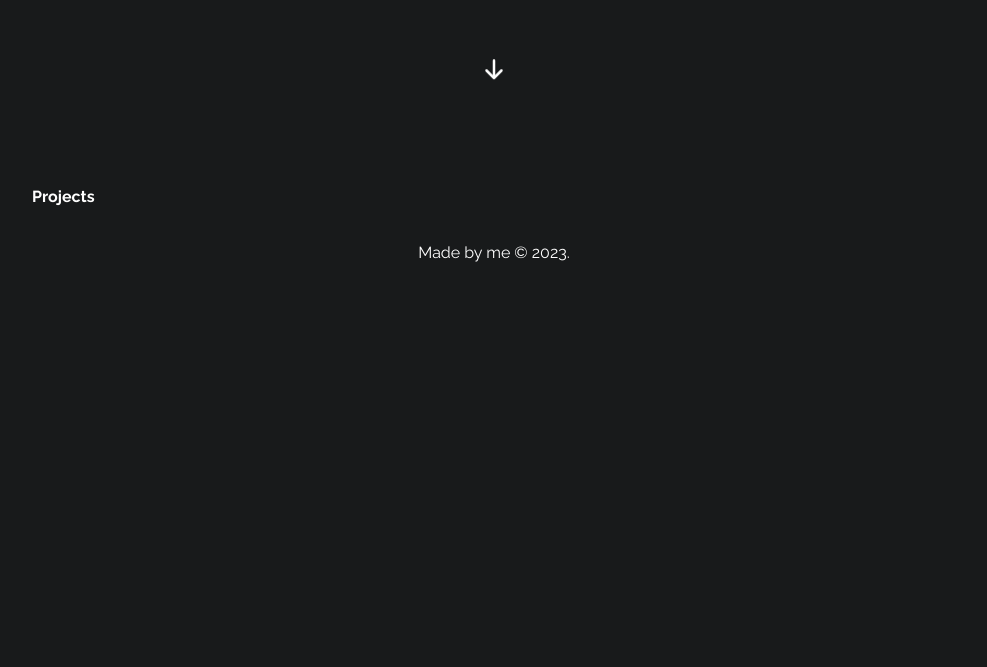
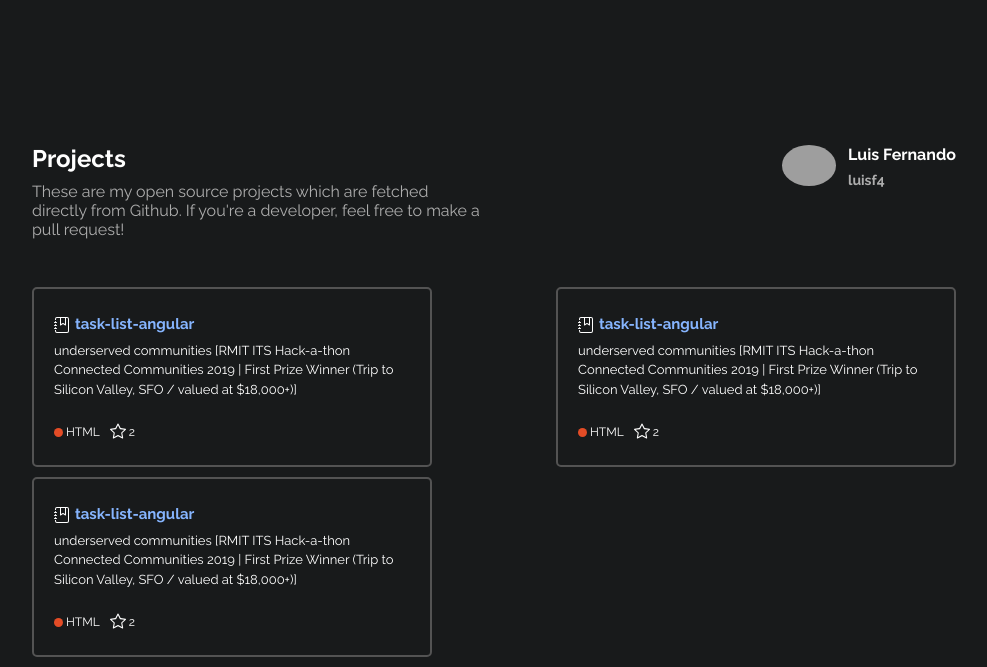
Before and after one commit to luisf4/portfolio, an Angular app: page / in a window 1280 px wide. Shown: the part 707-1374 px from the top of the page, without its empty margins (146-1133 px from the left). Before the commit the page ends 1004 px from the top, so only its background shows below. Built offline with nearby package versions, Linux system fonts and the light colour scheme; grey boxes are pictures that could not be loaded.

Commit message:
feat: added a projects section

```diff
--- a/src/app/components/content/projects/projects.component.css
+++ b/src/app/components/content/projects/projects.component.css
@@ -1,8 +1,113 @@
 .projects {
     display: flex;
+    flex-direction: column;
     padding-top: 100px;
+}
+.projects-title h2{
+    font-size: 24px;
+    font-weight: bold;
+}
+.projects-title h3{
+    font-size: 16px;
+    color: #adadad;
+    font-weight: bold;
 }
 .projects p{
     font-weight: bold;
     font-size: 40;
 }
+.project-itens {
+    display: flex;
+    flex-direction: row;
+    justify-content: space-between;
+    flex-wrap: wrap;
+}
+
+.project-item {
+    display: flex;
+    flex-direction: column;
+    width: 23vw;
+    height: 180px;
+    min-width: 400px;
+    border: 2px solid rgb(83, 83, 83);
+    border-radius: 5px;
+    padding: 20px;
+    justify-content: space-around;
+    margin-bottom: 10px;
+}
+
+.title {
+    display: flex;
+    align-items: center;
+}
+.title p{
+    font-size: medium;
+    color: #86b5ff;
+    padding-left: 5px;
+    margin: 0;
+    font-size: 15px;
+}
+
+.description p {
+    font-size: medium;
+    font-weight: normal;
+    font-size: 13px;
+}
+
+
+/* Project title */
+.rounded-icon {
+    border-radius: 50%;
+    width: 54px;
+}
+.projects-title-text h3{
+    font-weight: normal;
+}
+.projects-title-text {
+    width: 60%;
+}
+.project-title-perfil-text h2 {
+    font-size: 16px;
+}
+.project-title-perfil-text h3 {
+    font-size: 14px;
+}
+.projects-title {
+    display: grid;
+    grid-template-columns: 1fr auto;
+    padding-bottom: 40px;
+}
+.project-title-perfil {
+    display: flex;
+}
+.project-title-perfil-icon {
+    margin-right: 12px;
+}
+.description {
+    padding-top: 5px;
+}
+.ballHTML {
+    width: 9px;
+    height: 9px;
+    border-radius: 50%;
+    background-color: #E34C26; /* Adjust the background color as desired */
+  }
+.language {
+    display: flex;
+    align-items: center;
+}
+.icons p {
+    font-size: 12px;
+    margin: 0;
+    padding-left: 3px;
+    font-weight: normal;
+}
+.icons {
+    display: flex;
+    /* justify-content: space-between; */
+}
+.stars {
+    padding-left: 10px;
+    display: flex;
+    /* align-items: center; */
+}
--- a/src/app/components/content/projects/projects.component.html
+++ b/src/app/components/content/projects/projects.component.html
@@ -1,3 +1,106 @@
 <div class="projects" id="projects">
-    <p>Projects</p>
+    <div class="projects-title">
+        <div class="projects-title-text">
+            <h2>Projects</h2>
+            <h3>These are my open source projects which are fetched directly from Github. If you're a developer, feel free to make a pull request!</h3>
+        </div>
+        <div class="project-title-perfil">
+            <div class="project-title-perfil-icon">
+                <img src="https://avatars.githubusercontent.com/u/97737113?v=4" alt="image of me !" class="rounded-icon">
+            </div>
+            <div class="project-title-perfil-text">
+                <h2>Luis Fernando</h2>
+                <h3>luisf4</h3>
+            </div>
+        </div>
+    </div>
+    <div class="project-itens">
+        <div class="project-item">
+            <div class="project-item-top">
+                <div class="title">
+                    <svg xmlns="http://www.w3.org/2000/svg" width="16" height="16" fill="currentColor" class="bi bi-journal-bookmark" viewBox="0 0 16 16">
+                        <path fill-rule="evenodd" d="M6 8V1h1v6.117L8.743 6.07a.5.5 0 0 1 .514 0L11 7.117V1h1v7a.5.5 0 0 1-.757.429L9 7.083 6.757 8.43A.5.5 0 0 1 6 8z"/>
+                        <path d="M3 0h10a2 2 0 0 1 2 2v12a2 2 0 0 1-2 2H3a2 2 0 0 1-2-2v-1h1v1a1 1 0 0 0 1 1h10a1 1 0 0 0 1-1V2a1 1 0 0 0-1-1H3a1 1 0 0 0-1 1v1H1V2a2 2 0 0 1 2-2z"/>
+                        <path d="M1 5v-.5a.5.5 0 0 1 1 0V5h.5a.5.5 0 0 1 0 1h-2a.5.5 0 0 1 0-1H1zm0 3v-.5a.5.5 0 0 1 1 0V8h.5a.5.5 0 0 1 0 1h-2a.5.5 0 0 1 0-1H1zm0 3v-.5a.5.5 0 0 1 1 0v.5h.5a.5.5 0 0 1 0 1h-2a.5.5 0 0 1 0-1H1z"/>
+                      </svg>
+                    <p>task-list-angular</p>
+                </div>
+                <div class="description">
+                    <p>underserved communities [RMIT ITS Hack-a-thon Connected Communities 2019 | First Prize Winner (Trip to Silicon Valley, SFO / valued at $18,000+)]</p>
+                </div>
+            </div>
+            <div class="icons icons-item">
+                <div class="language">
+                    <div class="ballHTML"></div>
+                    <p>HTML</p>
+                </div>
+                <div class="stars  icons-item">
+                    <svg xmlns="http://www.w3.org/2000/svg" width="16" height="16" fill="currentColor" class="bi bi-star" viewBox="0 0 16 16">
+                        <path d="M2.866 14.85c-.078.444.36.791.746.593l4.39-2.256 4.389 2.256c.386.198.824-.149.746-.592l-.83-4.73 3.522-3.356c.33-.314.16-.888-.282-.95l-4.898-.696L8.465.792a.513.513 0 0 0-.927 0L5.354 5.12l-4.898.696c-.441.062-.612.636-.283.95l3.523 3.356-.83 4.73zm4.905-2.767-3.686 1.894.694-3.957a.565.565 0 0 0-.163-.505L1.71 6.745l4.052-.576a.525.525 0 0 0 .393-.288L8 2.223l1.847 3.658a.525.525 0 0 0 .393.288l4.052.575-2.906 2.77a.565.565 0 0 0-.163.506l.694 3.957-3.686-1.894a.503.503 0 0 0-.461 0z"/>
+                    </svg>
+                    <p>2</p>
+                </div>
+            </div>
+        </div>
+
+
+        <div class="project-item">
+            <div class="project-item-top">
+                <div class="title">
+                    <svg xmlns="http://www.w3.org/2000/svg" width="16" height="16" fill="currentColor" class="bi bi-journal-bookmark" viewBox="0 0 16 16">
+                        <path fill-rule="evenodd" d="M6 8V1h1v6.117L8.743 6.07a.5.5 0 0 1 .514 0L11 7.117V1h1v7a.5.5 0 0 1-.757.429L9 7.083 6.757 8.43A.5.5 0 0 1 6 8z"/>
+                        <path d="M3 0h10a2 2 0 0 1 2 2v12a2 2 0 0 1-2 2H3a2 2 0 0 1-2-2v-1h1v1a1 1 0 0 0 1 1h10a1 1 0 0 0 1-1V2a1 1 0 0 0-1-1H3a1 1 0 0 0-1 1v1H1V2a2 2 0 0 1 2-2z"/>
+                        <path d="M1 5v-.5a.5.5 0 0 1 1 0V5h.5a.5.5 0 0 1 0 1h-2a.5.5 0 0 1 0-1H1zm0 3v-.5a.5.5 0 0 1 1 0V8h.5a.5.5 0 0 1 0 1h-2a.5.5 0 0 1 0-1H1zm0 3v-.5a.5.5 0 0 1 1 0v.5h.5a.5.5 0 0 1 0 1h-2a.5.5 0 0 1 0-1H1z"/>
+                      </svg>
+                    <p>task-list-angular</p>
+                </div>
+                <div class="description">
+                    <p>underserved communities [RMIT ITS Hack-a-thon Connected Communities 2019 | First Prize Winner (Trip to Silicon Valley, SFO / valued at $18,000+)]</p>
+                </div>
+            </div>
+            <div class="icons icons-item">
+                <div class="language">
+                    <div class="ballHTML"></div>
+                    <p>HTML</p>
+                </div>
+                <div class="stars  icons-item">
+                    <svg xmlns="http://www.w3.org/2000/svg" width="16" height="16" fill="currentColor" class="bi bi-star" viewBox="0 0 16 16">
+                        <path d="M2.866 14.85c-.078.444.36.791.746.593l4.39-2.256 4.389 2.256c.386.198.824-.149.746-.592l-.83-4.73 3.522-3.356c.33-.314.16-.888-.282-.95l-4.898-.696L8.465.792a.513.513 0 0 0-.927 0L5.354 5.12l-4.898.696c-.441.062-.612.636-.283.95l3.523 3.356-.83 4.73zm4.905-2.767-3.686 1.894.694-3.957a.565.565 0 0 0-.163-.505L1.71 6.745l4.052-.576a.525.525 0 0 0 .393-.288L8 2.223l1.847 3.658a.525.525 0 0 0 .393.288l4.052.575-2.906 2.77a.565.565 0 0 0-.163.506l.694 3.957-3.686-1.894a.503.503 0 0 0-.461 0z"/>
+                    </svg>
+                    <p>2</p>
+                </div>
+            </div>
+        </div>
+
+
+        <div class="project-item">
+            <div class="project-item-top">
+                <div class="title">
+                    <svg xmlns="http://www.w3.org/2000/svg" width="16" height="16" fill="currentColor" class="bi bi-journal-bookmark" viewBox="0 0 16 16">
+                        <path fill-rule="evenodd" d="M6 8V1h1v6.117L8.743 6.07a.5.5 0 0 1 .514 0L11 7.117V1h1v7a.5.5 0 0 1-.757.429L9 7.083 6.757 8.43A.5.5 0 0 1 6 8z"/>
+                        <path d="M3 0h10a2 2 0 0 1 2 2v12a2 2 0 0 1-2 2H3a2 2 0 0 1-2-2v-1h1v1a1 1 0 0 0 1 1h10a1 1 0 0 0 1-1V2a1 1 0 0 0-1-1H3a1 1 0 0 0-1 1v1H1V2a2 2 0 0 1 2-2z"/>
+                        <path d="M1 5v-.5a.5.5 0 0 1 1 0V5h.5a.5.5 0 0 1 0 1h-2a.5.5 0 0 1 0-1H1zm0 3v-.5a.5.5 0 0 1 1 0V8h.5a.5.5 0 0 1 0 1h-2a.5.5 0 0 1 0-1H1zm0 3v-.5a.5.5 0 0 1 1 0v.5h.5a.5.5 0 0 1 0 1h-2a.5.5 0 0 1 0-1H1z"/>
+                      </svg>
+                    <p>task-list-angular</p>
+                </div>
+                <div class="description">
+                    <p>underserved communities [RMIT ITS Hack-a-thon Connected Communities 2019 | First Prize Winner (Trip to Silicon Valley, SFO / valued at $18,000+)]</p>
+                </div>
+            </div>
+            <div class="icons icons-item">
+                <div class="language">
+                    <div class="ballHTML"></div>
+                    <p>HTML</p>
+                </div>
+                <div class="stars  icons-item">
+                    <svg xmlns="http://www.w3.org/2000/svg" width="16" height="16" fill="currentColor" class="bi bi-star" viewBox="0 0 16 16">
+                        <path d="M2.866 14.85c-.078.444.36.791.746.593l4.39-2.256 4.389 2.256c.386.198.824-.149.746-.592l-.83-4.73 3.522-3.356c.33-.314.16-.888-.282-.95l-4.898-.696L8.465.792a.513.513 0 0 0-.927 0L5.354 5.12l-4.898.696c-.441.062-.612.636-.283.95l3.523 3.356-.83 4.73zm4.905-2.767-3.686 1.894.694-3.957a.565.565 0 0 0-.163-.505L1.71 6.745l4.052-.576a.525.525 0 0 0 .393-.288L8 2.223l1.847 3.658a.525.525 0 0 0 .393.288l4.052.575-2.906 2.77a.565.565 0 0 0-.163.506l.694 3.957-3.686-1.894a.503.503 0 0 0-.461 0z"/>
+                    </svg>
+                    <p>2</p>
+                </div>
+            </div>
+        </div>
+
+
+    </div>
 </div>
--- a/src/app/components/content/wellcome/wellcome.component.css
+++ b/src/app/components/content/wellcome/wellcome.component.css
@@ -43,7 +43,9 @@
   width: auto;
   height: 50%;
 }
-
+.apresentation p{
+  color: #adadad;
+}
   @keyframes arrowAnimation {
     0% {
       transform: rotate(0deg) translate(0, 0);
--- a/src/app/components/content/wellcome/wellcome.component.html
+++ b/src/app/components/content/wellcome/wellcome.component.html
@@ -5,20 +5,22 @@
             <p>Hello!</p>
             <p>My name is Luis Fernando.</p>
         </div>
-        <p>I'm a software developer, a student at University Fatec RP.</p>
-        <p>Lorem ipsum dolor sit amet consectetur adipisicing elit. Asperiores enim, totam omnis aperiam cupiditate quaerat pariatur id hic! Illum, numquam perferendis atque nihil alias aliquam maxime ratione nobis fugit molestiae!
-        Voluptas in ea quibusdam repellat odit maxime at esse voluptatem voluptates laborum eveniet soluta cum molestiae consequatur tempora odio perspiciatis ratione, assumenda incidunt hic sunt dignissimos ipsam! Consequuntur, eveniet suscipit!</p>
-    </div>
+        <div class="apresentation">
+            <p>I'm a software developer, a student at University Fatec RP.</p>
+            <p>Lorem ipsum dolor sit amet consectetur adipisicing elit. Asperiores enim, totam omnis aperiam cupiditate quaerat pariatur id hic! Illum, numquam perferendis atque nihil alias aliquam maxime ratione nobis fugit molestiae!
+            Voluptas in ea quibusdam repellat odit maxime at esse voluptatem voluptates laborum eveniet soluta cum molestiae consequatur tempora odio perspiciatis ratione, assumenda incidunt hic sunt dignissimos ipsam! Consequuntur, eveniet suscipit!</p>
+        </div>
+      </div>
   <div class="mainImage">
     <img class="image-with-shadow mainImage-img" src="https://www.mikufan.com/wp-content/uploads/2015/02/sign_prev.jpg" width="768" height="432" alt="">
   </div>
 </div>
 <div class="center">
     <a href="#projects">
-        <div class="arrow">
+        <!-- <div class="arrow">
             <svg xmlns="http://www.w3.org/2000/svg" width="70" height="70" fill="currentColor" class="bi bi-arrow-down-short" viewBox="0 0 16 16">
                 <path fill-rule="evenodd" d="M8 4a.5.5 0 0 1 .5.5v5.793l2.146-2.147a.5.5 0 0 1 .708.708l-3 3a.5.5 0 0 1-.708 0l-3-3a.5.5 0 1 1 .708-.708L7.5 10.293V4.5A.5.5 0 0 1 8 4z"/>
             </svg>
-      </div>
+      </div> -->
     </a>
 </div>
--- a/src/app/site/site.component.html
+++ b/src/app/site/site.component.html
@@ -1,5 +1,5 @@
 <div class="main-content">
     <app-navbar></app-navbar>
     <app-body></app-body>
-    <app-footer></app-footer>
+    <!-- <app-footer></app-footer> -->
 </div>
--- a/src/styles.css
+++ b/src/styles.css
@@ -5,4 +5,5 @@
     font-family: 'Raleway';
     background-color: #181A1B;
     color: white;
+    font-weight: bold;
 }
```
